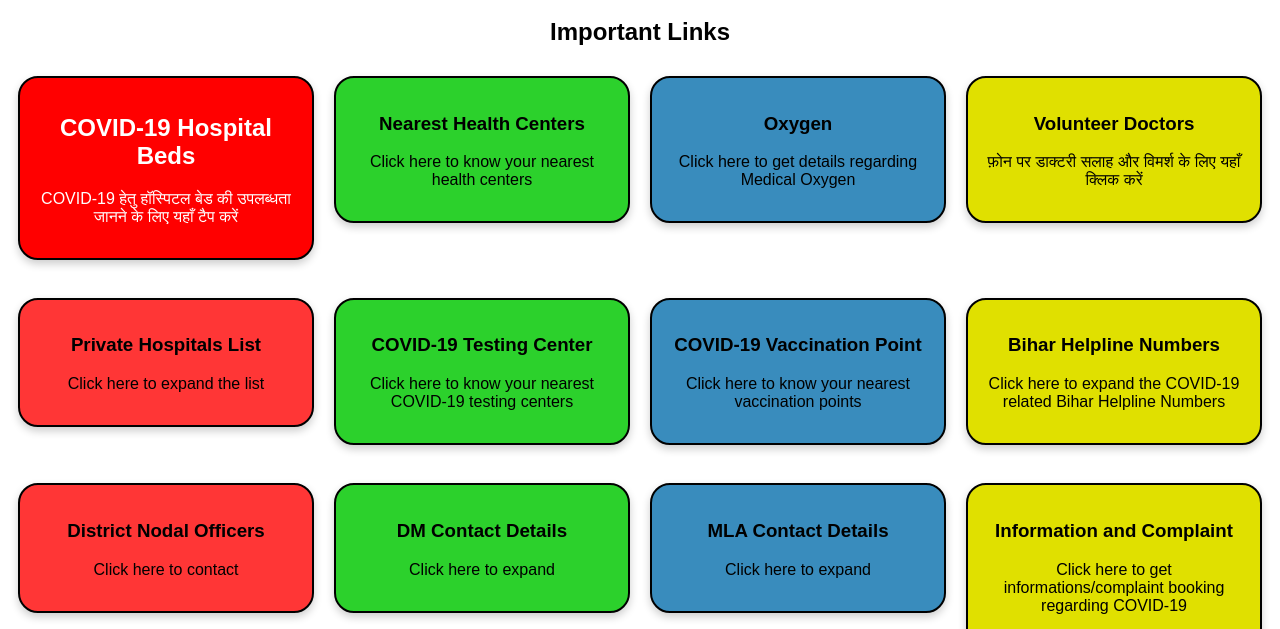
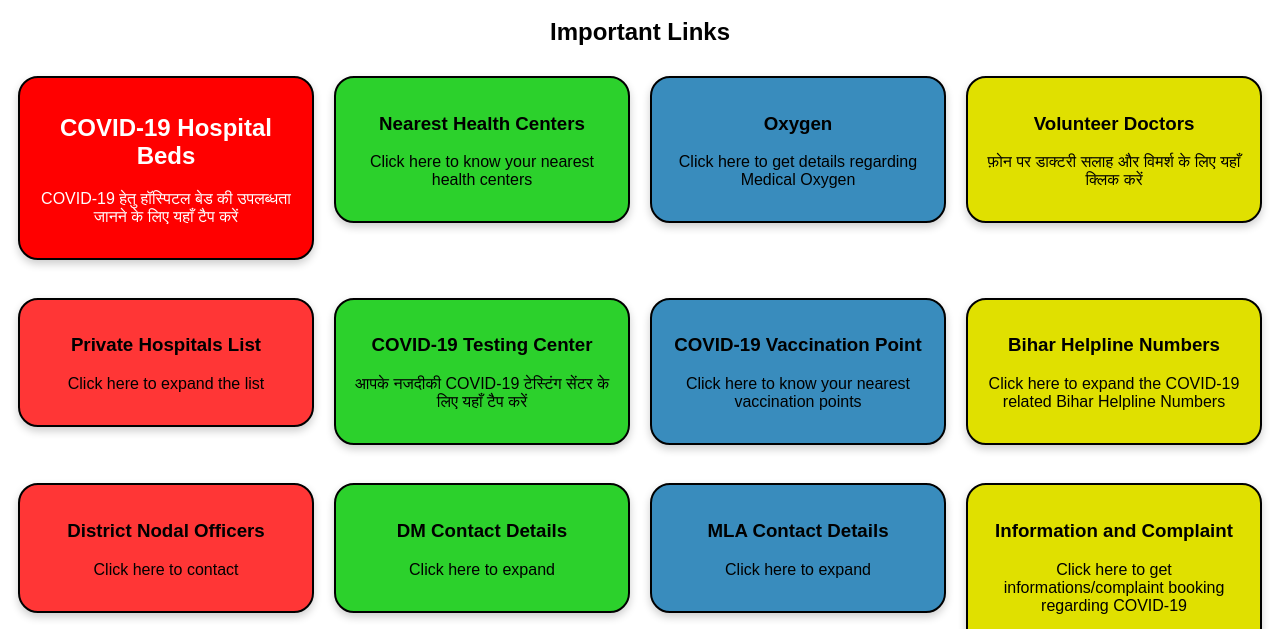
Before and after one commit to biharcovidhelp/biharcovidhelp.github.io, a plain HTML site: page index.html in a window 1280 px wide. Shown: the part 128-757 px from the top of the page. Drawn offline with Linux system fonts and the light colour scheme; a script that the page names is missing.

Commit message:
Update index.html

```diff
--- a/index.html
+++ b/index.html
@@ -99,7 +99,7 @@
     <div class="column">
       <div class="card" style="background-color: #2CD12C">
         <h3>COVID-19 Testing Center</h3>
-        <p>Click here to know your nearest COVID-19 testing centers</p>
+        <p>आपके नजदीकी COVID-19 टेस्टिंग सेंटर के लिए यहाँ टैप करें </p>
       </div>
     </div>
   </a>
```
